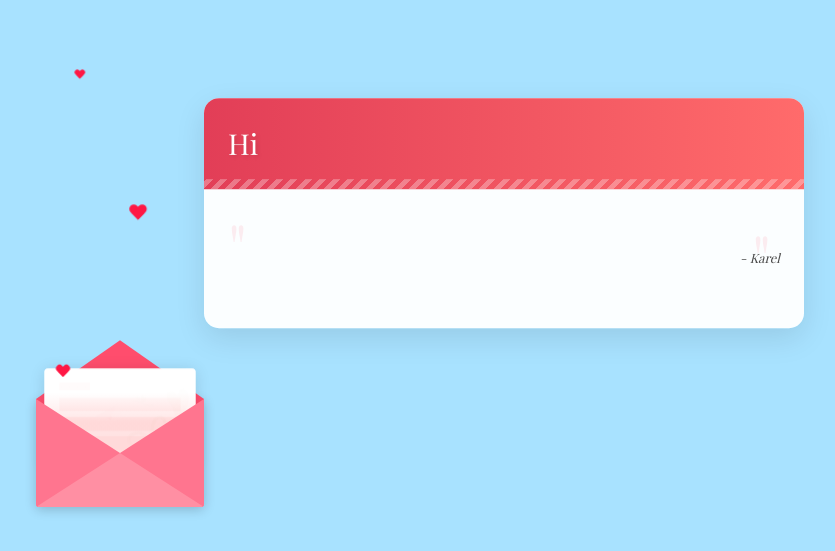
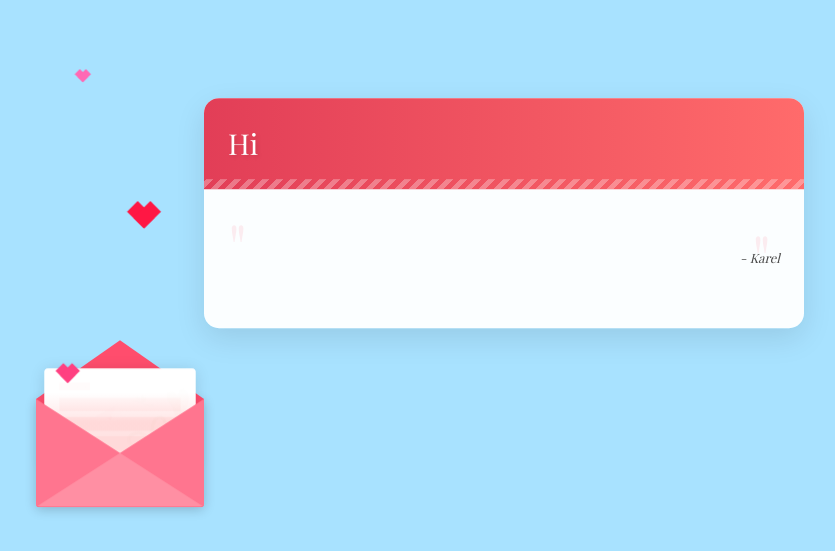
Before and after one commit to karel-harjono/portfolio, a Next.js app: page /letter in a window 1280 px wide. Both pictures are taken after a click on the element 640 px from the left and 400 px from the top of the page. Shown: the part 187-738 px from the top of the page, without its empty margins (136-971 px from the left). Built offline with nearby package versions, Linux system fonts and the light colour scheme; a web font is replaced by a local one.

Commit message:
refactor hearts to FloatingHearts shared component

```diff
--- /dev/null
+++ b/app/_components/Hearts.tsx
@@ -0,0 +1,159 @@
+"use client";
+
+import React from "react";
+import styled, { keyframes, css } from "styled-components";
+
+const slideUp = keyframes`
+  0% {
+    top: 0;
+  }
+  100% {
+    top: -600px;
+  }
+`;
+
+const sideSway = keyframes`
+  0% {
+    margin-left: 0px;
+  }
+  100% {
+    margin-left: 50px;
+  }
+`;
+
+interface FloatingHeartsStyleProps {
+  $isOpen: boolean;
+  $top?: string;
+  $left?: string;
+  $right?: string;
+  $bottom?: string;
+  $zIndex?: number;
+}
+
+interface FloatingHeartsProps extends Omit<FloatingHeartsStyleProps, "$isOpen"> {
+  isOpen: boolean;
+  hearts?: Array<Omit<FloatingHeartProps, "position">>;
+}
+
+const FloatingHeartsContainer = styled.div<FloatingHeartsStyleProps>`
+  position: absolute;
+  top: ${(props) => props.$top ?? "0"};
+  left: ${(props) => props.$left ?? "0"};
+  right: ${(props) => props.$right ?? "0"};
+  bottom: ${(props) => props.$bottom ?? "0"};
+  z-index: ${(props) => props.$zIndex ?? 2};
+  opacity: ${(props) => (props.$isOpen ? 1 : 0)};
+  transition: opacity 0.3s ease;
+  pointer-events: none;
+`;
+
+interface FloatingHeartProps {
+  position: number;
+  $size?: string;
+  $color?: string;
+  $scale?: number;
+  $animationDuration?: {
+    slideUp?: number;
+    sideSway?: number;
+  };
+  $left?: string;
+  $bottom?: string;
+}
+
+export const FloatingHeart = styled.div<FloatingHeartProps>`
+  position: absolute;
+  bottom: ${(props) => props.$bottom ?? "50%"};
+  left: ${(props) => {
+    if (props.$left) return props.$left;
+    switch (props.position) {
+      case 1:
+        return "20%";
+      case 2:
+        return "55%";
+      case 3:
+        return "10%";
+      default:
+        return "0";
+    }
+  }};
+  width: ${(props) => props.$size ?? "30px"};
+  height: ${(props) => props.$size ?? "30px"};
+  transform: scale(
+    ${(props) => {
+      if (props.$scale) return props.$scale;
+      switch (props.position) {
+        case 1:
+          return "0.6";
+        case 2:
+          return "1";
+        case 3:
+          return "0.8";
+        default:
+          return "1";
+      }
+    }}
+  );
+  ${(props) => {
+    switch (props.position) {
+      case 1:
+        return css`
+          animation: ${slideUp} 4s linear infinite, ${sideSway} 2s ease-in-out infinite alternate;
+        `;
+      case 2:
+        return css`
+          animation: ${slideUp} 5s linear infinite, ${sideSway} 4s ease-in-out infinite alternate;
+        `;
+      case 3:
+        return css`
+          animation: ${slideUp} 7s linear infinite, ${sideSway} 2s ease-in-out infinite alternate;
+        `;
+      default:
+        return "";
+    }
+  }}
+  animation-fill-mode: forwards;
+  animation-delay: 0.7s;
+
+  &:before,
+  &:after {
+    position: absolute;
+    content: "";
+    left: 50%;
+    top: 0;
+    width: ${(props) => `calc(${props.$size ?? "30px"} / 2)`};
+    height: ${(props) => `calc(${props.$size ?? "30px"} * 0.8)`};
+    background: ${(props) => props.$color ?? "#ff1744"};
+    border-radius: ${(props) =>
+      `calc(${props.$size ?? "30px"} / 2) ${props.$size ?? "30px"} / 2 0 0`};
+    transform: rotate(-45deg);
+    transform-origin: 0 100%;
+  }
+
+  &:after {
+    left: 0;
+    transform: rotate(45deg);
+    transform-origin: 100% 100%;
+  }
+`;
+
+const defaultHearts = [
+  {}, // Position 1 with default values
+  {}, // Position 2 with default values
+  {}, // Position 3 with default values
+];
+
+export const FloatingHearts: React.FC<FloatingHeartsProps> = ({
+  isOpen,
+  hearts = defaultHearts,
+  ...containerProps
+}) => {
+  return (
+    <FloatingHeartsContainer $isOpen={isOpen} {...containerProps}>
+      {hearts.map((heartProps, index) => (
+        <FloatingHeart key={index} position={index + 1} {...heartProps} />
+      ))}
+    </FloatingHeartsContainer>
+  );
+};
+
+export type { FloatingHeartsProps, FloatingHeartProps };
--- a/app/_components/LoveLetterContent.tsx
+++ b/app/_components/LoveLetterContent.tsx
@@ -4,6 +4,7 @@ import Image from "next/image";
 import { motion, AnimatePresence } from "framer-motion";
 import { Playfair_Display } from "next/font/google";
 import { getDriveImageUrl } from "@/lib/DriveUtils";
+import { FloatingHearts, FloatingHeart } from "./Hearts";
 
 const playfair = Playfair_Display({
   subsets: ["latin"],
@@ -96,6 +97,17 @@ export default function LoveLetterContent({ text, media, isVideo }: LoveLetterCo
                   />
                 </div>
               )}
+              <FloatingHearts
+                $top="auto"
+                $bottom="10px"
+                isOpen={true}
+                $zIndex={10}
+                hearts={[
+                  { $color: "#ff69b4", $size: "30px" }, // First heart
+                  { $color: "#ff1744", $size: "40px" }, // Second heart
+                  { $color: "#ff4081", $size: "35px" }, // Third heart
+                ]}
+              />
             </motion.div>
           </motion.div>
         </motion.div>
--- a/app/bssc21/page.tsx
+++ b/app/bssc21/page.tsx
@@ -2,6 +2,7 @@ import { Metadata } from "next";
 import { notFound } from "next/navigation";
 import HashUtils from "@/lib/HashUtils";
 import LoveLetterContent from "@/app/_components/LoveLetterContent";
+import { FloatingHearts } from "@/app/_components/Hearts";
 
 export const metadata: Metadata = {
   title: "Love Letter",
--- a/app/letter/page.tsx
+++ b/app/letter/page.tsx
@@ -4,24 +4,11 @@ import Image from "next/image";
 import { useState, useEffect, useMemo } from "react";
 import { useParams, useRouter } from "next/navigation";
 import styled, { keyframes, css } from "styled-components";
-
-const slideUp = keyframes`
-  0% {
-    top: 0;
-  }
-  100% {
-    top: -600px;
-  }
-`;
-
-const sideSway = keyframes`
-  0% {
-    margin-left: 0px;
-  }
-  100% {
-    margin-left: 50px;
-  }
-`;
+import {
+  FloatingHearts as Hearts,
+  FloatingHeart as Heart,
+  FloatingHearts,
+} from "@/app/_components/Hearts";
 
 const moveToCorner = keyframes`
   0% {
@@ -174,91 +161,6 @@ const Words = styled.div<{ line: number }>`
         return "0";
     }
   }};
-`;
-
-const Hearts = styled.div<{ $isOpen: boolean }>`
-  position: absolute;
-  top: 0;
-  left: 0;
-  right: 0;
-  bottom: 0;
-  z-index: 2;
-  opacity: ${(props) => (props.$isOpen ? 1 : 0)};
-  transition: opacity 0.3s ease;
-  pointer-events: none;
-`;
-
-const Heart = styled.div<{ position: number }>`
-  position: absolute;
-  bottom: 50%;
-  left: ${(props) => {
-    switch (props.position) {
-      case 1:
-        return "20%";
-      case 2:
-        return "55%";
-      case 3:
-        return "10%";
-      default:
-        return "0";
-    }
-  }};
-  width: 30px;
-  height: 30px;
-  transform: scale(
-    ${(props) => {
-      switch (props.position) {
-        case 1:
-          return "0.6";
-        case 2:
-          return "1";
-        case 3:
-          return "0.8";
-        default:
-          return "1";
-      }
-    }}
-  );
-  ${(props) => {
-    switch (props.position) {
-      case 1:
-        return css`
-          animation: ${slideUp} 4s linear infinite, ${sideSway} 2s ease-in-out infinite alternate;
-        `;
-      case 2:
-        return css`
-          animation: ${slideUp} 5s linear infinite, ${sideSway} 4s ease-in-out infinite alternate;
-        `;
-      case 3:
-        return css`
-          animation: ${slideUp} 7s linear infinite, ${sideSway} 2s ease-in-out infinite alternate;
-        `;
-      default:
-        return "";
-    }
-  }}
-  animation-fill-mode: forwards;
-  animation-delay: 0.7s;
-
-  &:before,
-  &:after {
-    position: absolute;
-    content: "";
-    left: 15px;
-    top: 0;
-    width: 15px;
-    height: 25px;
-    background: #ff1744;
-    border-radius: 15px 15px 0 0;
-    transform: rotate(-45deg);
-    transform-origin: 0 100%;
-  }
-
-  &:after {
-    left: 0;
-    transform: rotate(45deg);
-    transform-origin: 100% 100%;
-  }
 `;
 
 const ButtonContainer = styled.div`
@@ -556,11 +458,15 @@ export default function LetterPage() {
             <Words line={3} />
             <Words line={4} />
           </Letter>
-          <Hearts $isOpen={isOpen}>
-            <Heart position={1} />
-            <Heart position={2} />
-            <Heart position={3} />
-          </Hearts>
+          <FloatingHearts
+            isOpen={isOpen}
+            $zIndex={3}
+            hearts={[
+              { $color: "#ff69b4", $size: "40px" }, // First heart
+              { $color: "#ff1744", $size: "50px" }, // Second heart
+              { $color: "#ff4081", $size: "45px" }, // Third heart
+            ]}
+          />
         </Envelope>
       </EnvelopeWrapper>
 
```
